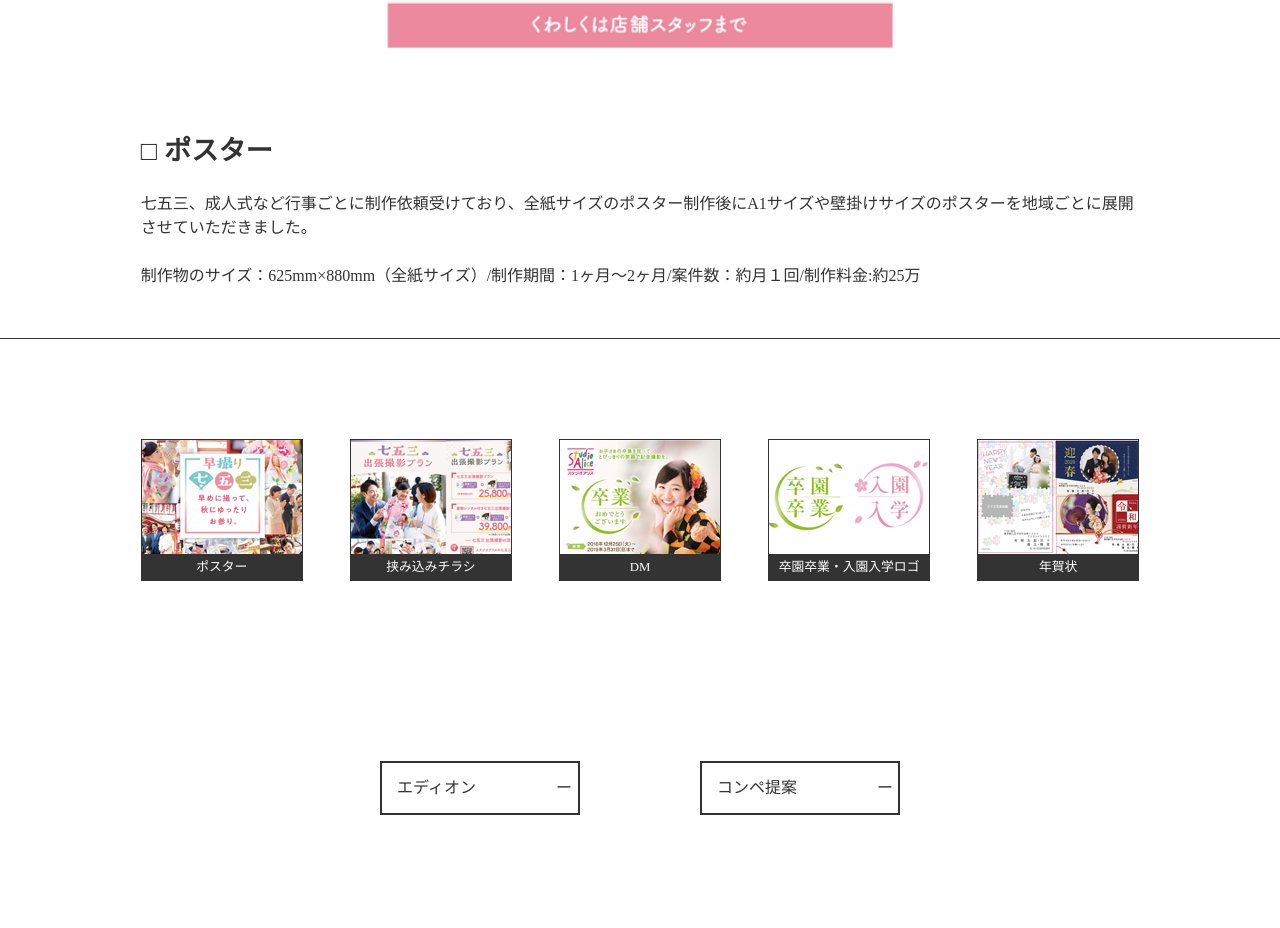
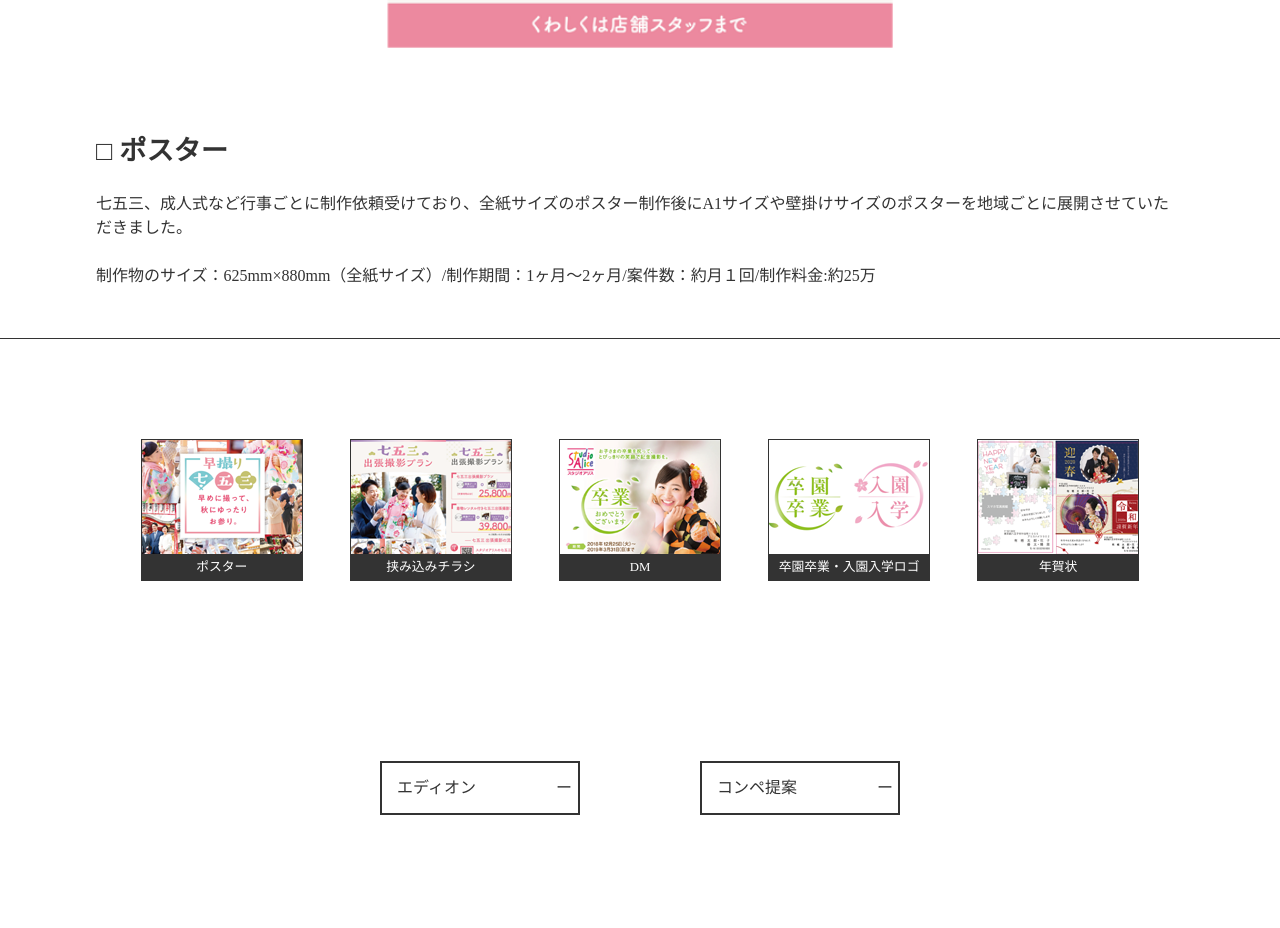
Before and after one commit to tanaka-0812/portfolio1223, a plain HTML site: page works/works-detail/alice/works-alice-detail1-index.html in a window 1280 px wide. Shown: the part 835-1763 px from the top of the page. Drawn offline with nearby package versions, Linux system fonts and the light colour scheme.

Commit message:
Update works-detail-style.css

```diff
--- a/works/works-detail/works-detail-style.css
+++ b/works/works-detail/works-detail-style.css
@@ -190,7 +190,8 @@ nav.globalMenu.active {
     height: auto;
 }
 .articl-wrapper {
-    width: 78vw;
+    max-width: 1280px;
+    width: 85%;
     margin: 0 auto;
     margin-top: 80px;
     color: rgb(51 ,51,51);
```
